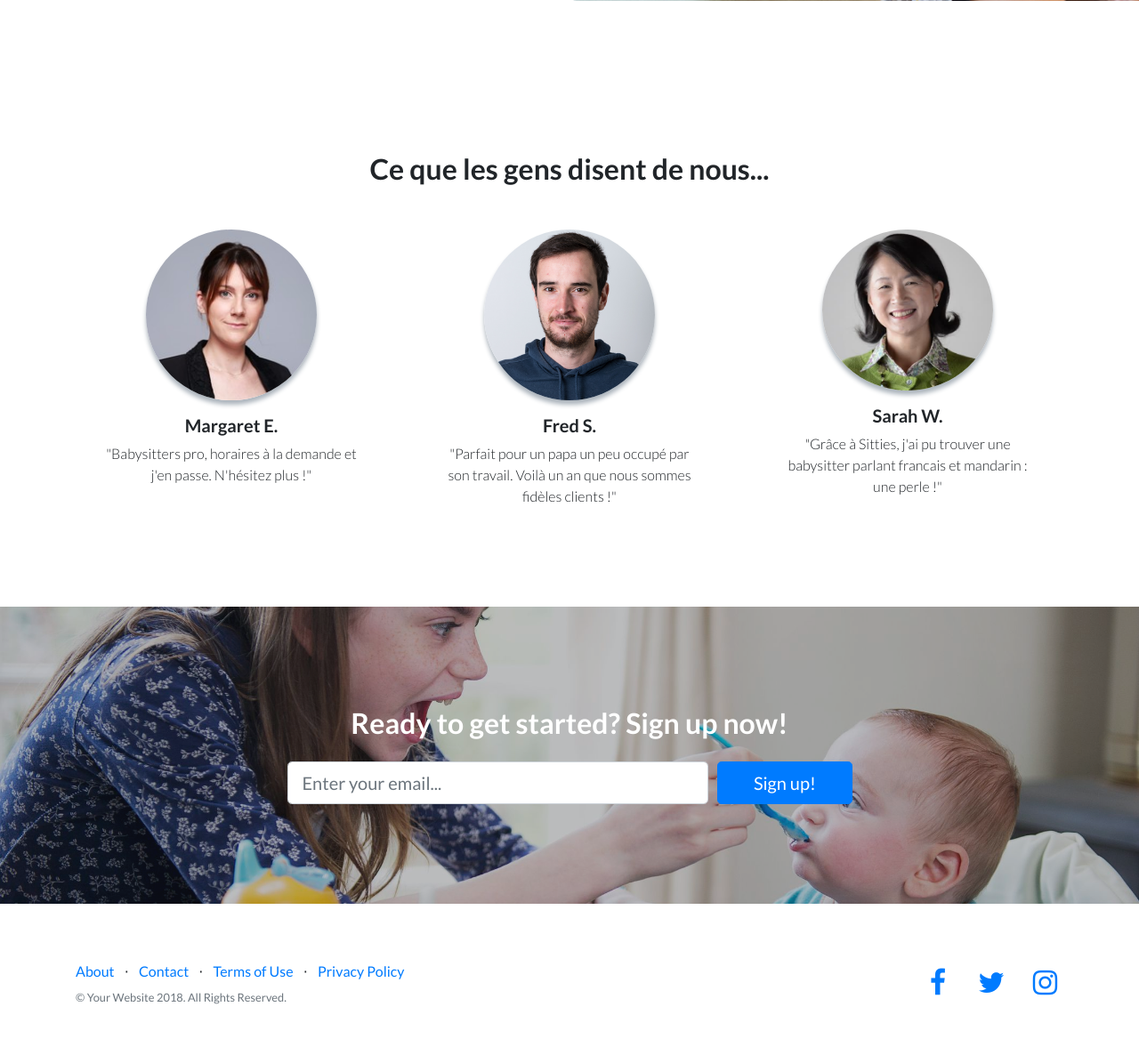
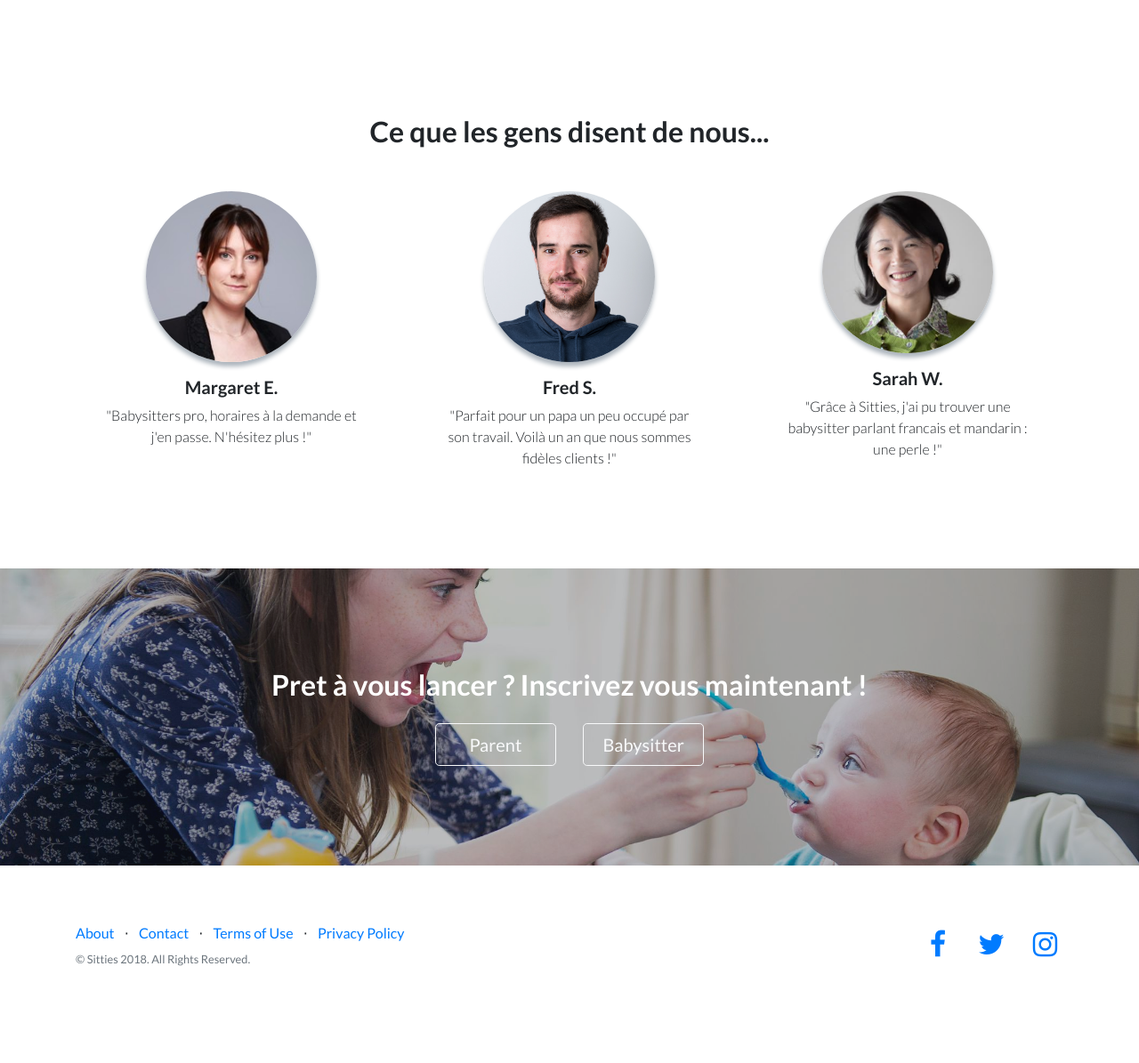
Before and after one commit to arthurannebicque/lo07, a PHP site: page /index.php in a window 1280 px wide; the page is wider, and only the part inside the window is pictured. Shown: the part 2530-3725 px from the top of that part at 89% size. After the commit the page ends 3616 px from the top of that part, so only its background shows below. Run offline with PHP 8.4, Linux system fonts and the light colour scheme; some libraries are stand-ins or nearby versions.

Commit message:
fix homeview photo

```diff
--- a/controller/frontend.php
+++ b/controller/frontend.php
@@ -56,7 +56,7 @@ function addBabysitter($nom, $prenom, $email, $password, $passwordConfirmation,
         $deletedBabysitter = $memberManager->declineApplication($affectedCredentials['id_user']);
         throw new Exception("impossible d'ajouter le membre !");
     } else {
-        header('Location: index.php?action=registrationComplete&email=' . $email);
+        header('Location: index.php?action=registrationComplete');
     }
 }
 
--- a/index.php
+++ b/index.php
@@ -135,6 +135,8 @@ if (isset($_SESSION['id']) && isset($_SESSION['email']) && isset($_SESSION['type
                 require('view/registrationFormParent.php');
             if ($_GET['type'] == 'babysitter')
                 require('view/registrationFormBabysitter.php');
+        } elseif ($_GET['action'] == 'registrationComplete') {
+                require('view/registrationComplete.php');
         }
 
         elseif ($_GET['action'] == 'connexion') {
--- a/view/homeView.php
+++ b/view/homeView.php
@@ -175,21 +175,21 @@
 <section class="showcase">
  <div class="container-fluid p-0">
    <div style="padding-bottom: 8px;" class="row no-gutters">
-     <div class="col-lg-6 order-lg-2 text-white showcase-img"> <img src="baby1.jpg" alt="dd" style=" border-radius: 8px;" width="750" ></div>
+     <div class="col-lg-6 order-lg-2 text-white showcase-img"> <img src="baby1.jpg" alt="dd" style=" border-radius: 8px;" width=100% ></div>
      <div class="col-lg-6 order-lg-1 my-auto showcase-text">
        <h2>Déja plus de 1500 inscrits en région parisienne</h2>
        <p class="lead mb-0">Rejoignez la communauté Sitties, comprennant plus de 1500 membres actifs, et choisissez dès aujourd'hui le Baby Sitter adapté à vos besoins.</p>
      </div>
    </div>
    <div style="padding-bottom: 8px ;padding-left: 10px;" class="row no-gutters">
-     <div class="col-lg-6 text-white showcase-img"><img src="baby2.png" style=" border-radius: 8px; " alt="dd" width="750" ></div>
+     <div class="col-lg-6 text-white showcase-img"><img src="baby2.png" style=" border-radius: 8px; " alt="dd" width="100%" ></div>
      <div class="col-lg-6 my-auto showcase-text">
        <h2>Une grande variété de choix</h2>
        <p class="lead mb-0">Parlant anglais, mandarin ou bien suedois, expérimenté ou non, aide aux devoirs ou non, nous avons quelqu'un pour vous.</p>
      </div>
    </div>
    <div class="row no-gutters">
-     <div class="col-lg-6 order-lg-2 text-white showcase-img"><img src="baby4.png" alt="dd" width="750" style=" border-radius: 8px;" ></div>
+     <div class="col-lg-6 order-lg-2 text-white showcase-img"><img src="baby4.png" alt="dd" width="100%" style=" border-radius: 8px;" ></div>
      <div class="col-lg-6 order-lg-1 my-auto showcase-text">
        <h2>Nous nous occupons de tout</h2>
        <p class="lead mb-0">Réservez quand vous voulez, et organisez votre emploi du temps dès le début de chaque semaine car chaque parent mérite du temps pour lui</p>
@@ -234,19 +234,17 @@
  <div class="container">
    <div class="row">
      <div class="col-xl-9 mx-auto">
-       <h2 class="mb-4">Ready to get started? Sign up now!</h2>
+       <h2 class="mb-4">Pret à vous lancer ? Inscrivez vous maintenant !</h2>
      </div>
      <div class="col-md-10 col-lg-8 col-xl-7 mx-auto">
-       <form>
-         <div class="form-row">
-           <div class="col-12 col-md-9 mb-2 mb-md-0">
-             <input type="email" class="form-control form-control-lg" placeholder="Enter your email...">
-           </div>
-           <div class="col-12 col-md-3">
-             <button type="submit" class="btn btn-block btn-lg btn-primary">Sign up!</button>
-           </div>
-         </div>
-       </form>
+       <div class="row">
+               <div class="col-3 ml-auto">
+                 <a class="btn btn-block btn-lg btn-outline-light" href="index.php?action=registration&type=parent">Parent</a>
+               </div>
+               <div class="col-3 mr-auto">
+                 <a class="btn btn-block btn-lg btn-outline-light" href="index.php?action=registration&type=babysitter">Babysitter</a>
+               </div>
+       </div>
      </div>
    </div>
  </div>
@@ -274,7 +272,7 @@
            <a href="#">Privacy Policy</a>
          </li>
        </ul>
-       <p class="text-muted small mb-4 mb-lg-0">&copy; Your Website 2018. All Rights Reserved.</p>
+       <p class="text-muted small mb-4 mb-lg-0">&copy; Sitties 2018. All Rights Reserved.</p>
      </div>
      <div class="col-lg-6 h-100 text-center text-lg-right my-auto">
        <ul class="list-inline mb-0">
```
Also changed, not shown: view/registrationComplete.php (added, +11 -0 lines).
